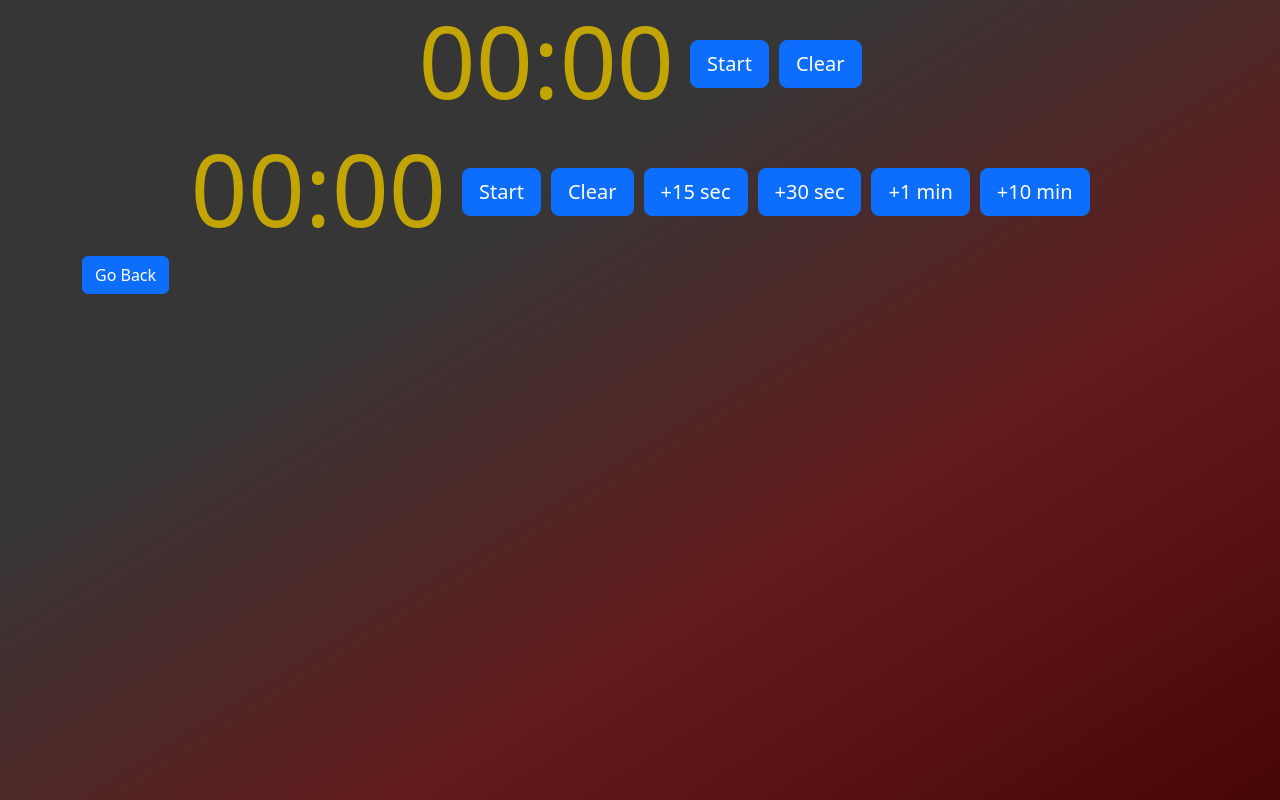
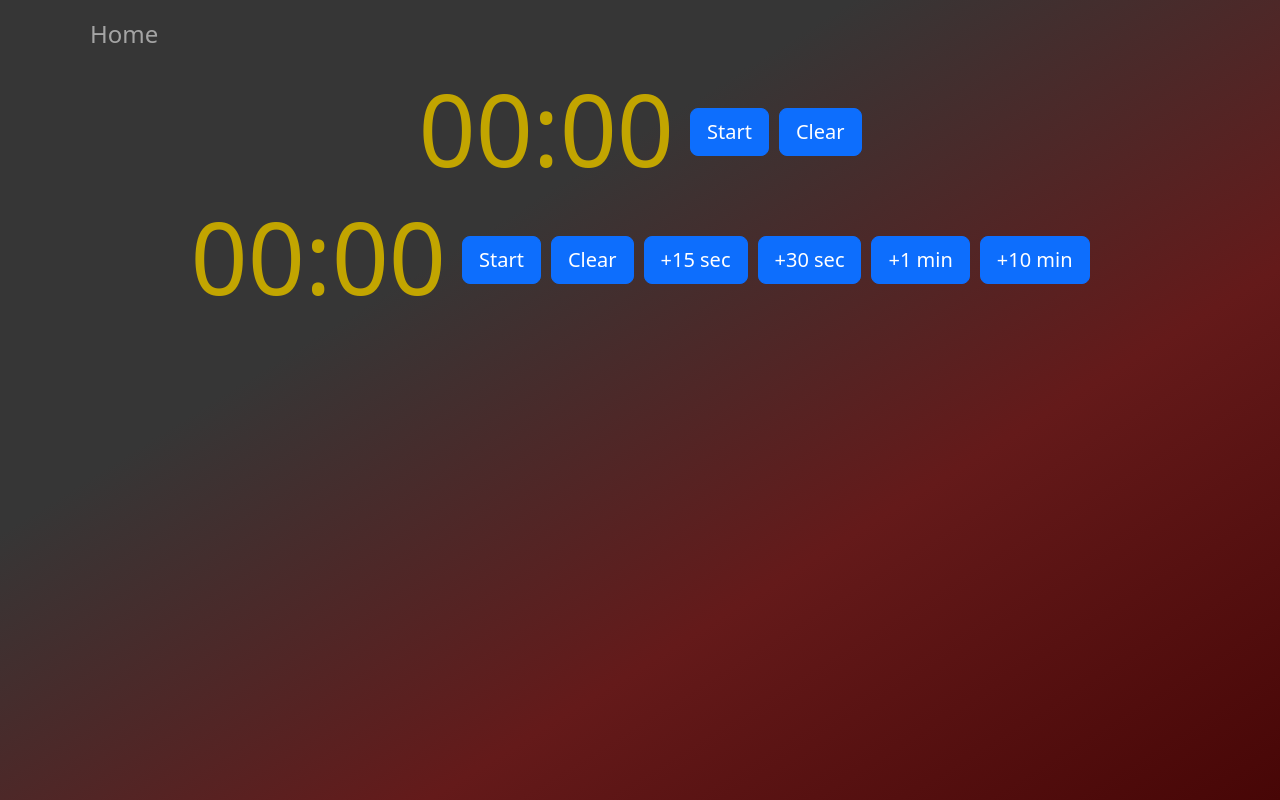
Before and after one commit to fjnelson/aba-apps, a React (Create React App) app: page /countdowntimer in a window 1280 px wide. Built offline with nearby package versions, Linux system fonts and the light colour scheme.

Commit message:
adding navbar, removing back buttons

```diff
--- a/src/App.css
+++ b/src/App.css
@@ -126,7 +126,10 @@
   width: 300px;
 }
 
-
+.nav-tabs-lg {
+  font-size: 1.5rem;
+  padding: 1rem 2rem;
+}
 
 @media only screen and (max-width: 768px) {
   .FFC-container {
--- a/src/App.jsx
+++ b/src/App.jsx
@@ -8,11 +8,13 @@
 import CountDownTimer from "./components/CountdownTimer/CountDownTimer"
 import TaskMenu from "./components/TaskMenu/TaskMenu"
 import Emotions from "./components/Emotions/Emotions"
+import NavBar from "./components/Navbar/Navbar"
 
 function App() {
   return (
     <div className="app">
       <BrowserRouter>
+      <NavBar />
         <Routes>
           <Route path="/" element={<MainDashboard />} />
           <Route path="/pong" element={<PongDashboard />} />
--- a/src/components/CountdownTimer/CountDownTimer.js
+++ b/src/components/CountdownTimer/CountDownTimer.js
@@ -1,26 +1,14 @@
 import React from "react";
 import { Container } from "react-bootstrap";
-import { useNavigate } from "react-router-dom";
 import TimerApp from "./Timer.js";
 import CountDown from "./CountDown.js";
-import Button from 'react-bootstrap/Button';
 
 const CountDownTimer = () => {
-    const navigate = useNavigate();
-
-    const goBack = () => {
-        navigate(-1);
-    };
 
   return (
     <Container>
-            <div>
         <TimerApp />
         <CountDown />
-            </div>
-            <div>
-                <Button variant="primary" onClick={goBack}>Go Back</Button>{' '}
-            </div>
     </Container>
   );
 };
--- a/src/components/FeatureFunctionClass/FeatureFunctionClass.js
+++ b/src/components/FeatureFunctionClass/FeatureFunctionClass.js
@@ -1,15 +1,8 @@
 import React from "react";
 import { Card } from "react-bootstrap";
 import "../../App.css";
-import Button from 'react-bootstrap/Button';
-import { useNavigate } from "react-router-dom";
 
 const CardComponent = () => {
-  const navigate = useNavigate();
-
-  const handleGoBack = () => {
-    navigate(-1);
-  }
 
   return (
     <div>
@@ -79,9 +72,6 @@
           </Card.Body>
         </Card>
       </div>
-      <div className="button-container">
-        <Button variant="primary" onClick={handleGoBack}>Go Back</Button>
-      </div>
     </div>
   );
 };
--- /dev/null
+++ b/src/components/Navbar/Navbar.js
@@ -0,0 +1,24 @@
+import React from 'react';
+import Container from 'react-bootstrap/Container';
+import Nav from 'react-bootstrap/Nav';
+import Navbar from 'react-bootstrap/Navbar';
+import { Link } from 'react-router-dom';
+
+function NavTabs() {
+  return (
+    <Navbar className="nav-tabs-lg" expand="lg" variant="dark">
+      <Container>
+        <Navbar.Toggle aria-controls="basic-navbar-nav" />
+        <Navbar.Collapse id="basic-navbar-nav">
+          <Nav className="me-auto">
+            <Nav.Link as={Link} to="/" exact={true}>
+              Home
+            </Nav.Link>
+          </Nav>
+        </Navbar.Collapse>
+      </Container>
+    </Navbar>
+  );
+}
+
+export default NavTabs;
```
Lines whose indentation alone changed are shown as unchanged.
